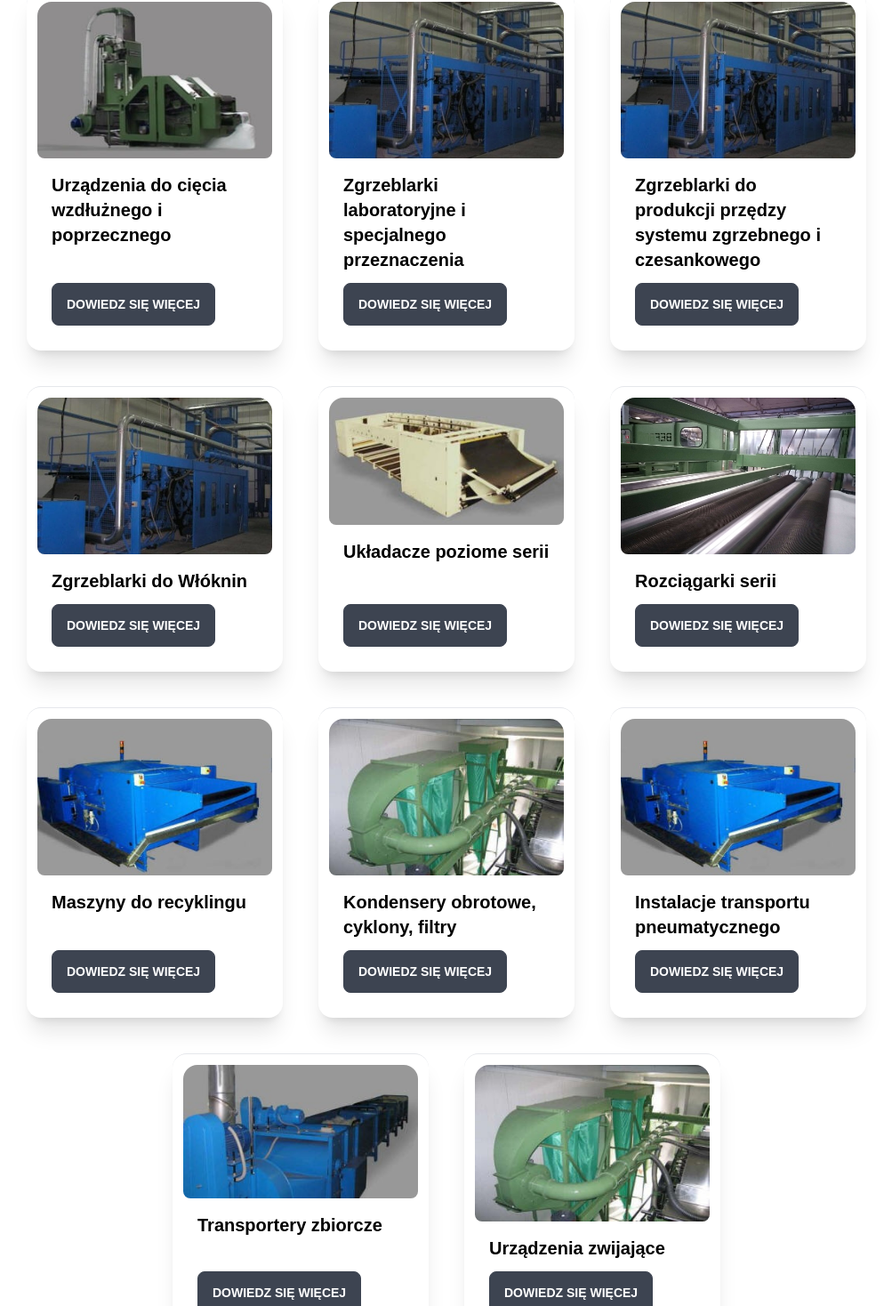
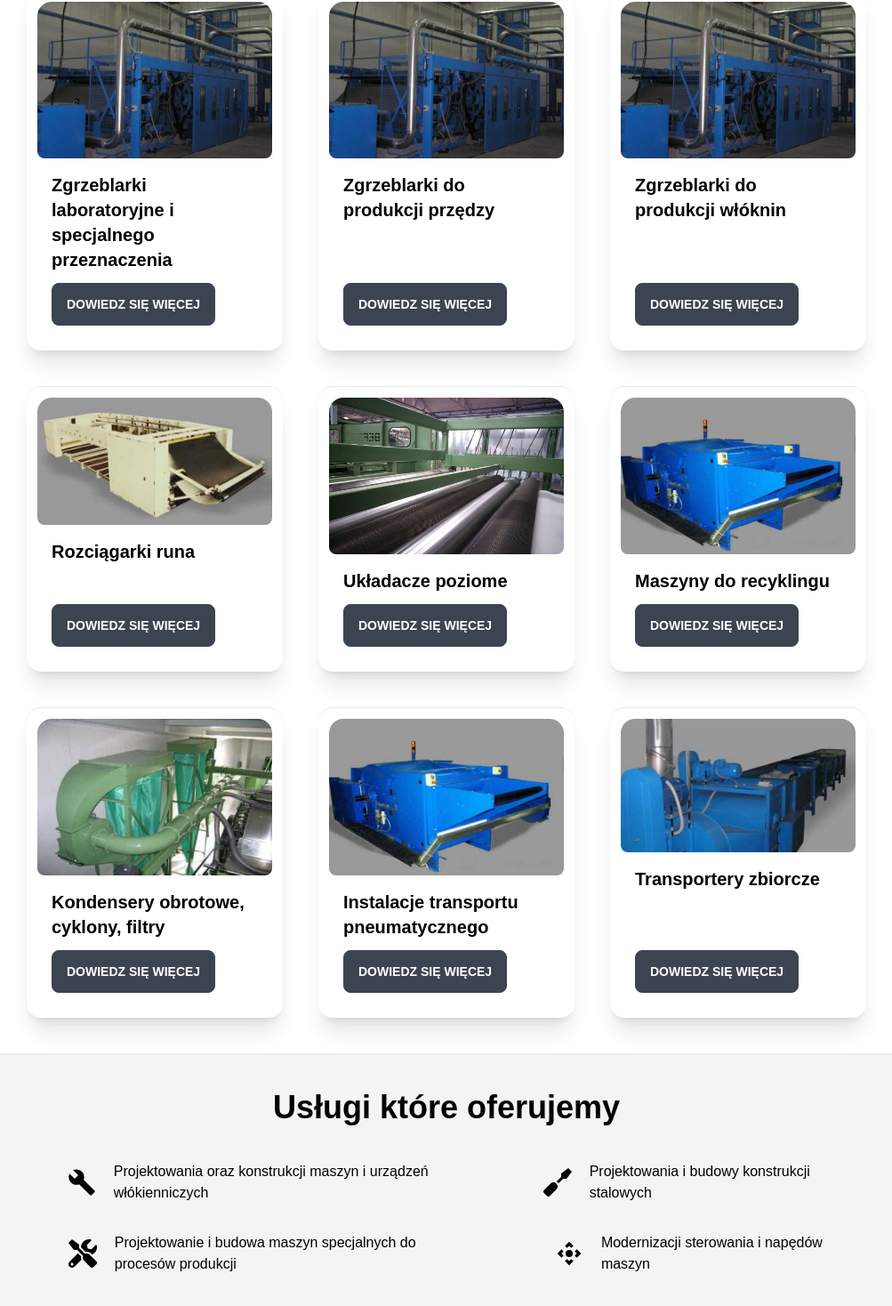
Before and after one commit to MichalBrx/Befama, a React (Vite) app: page / in a window 1280 px wide. Shown: the part 1409-2877 px from the top of the page at 89% size, without its empty margins (138-1141 px from the left). Built offline with nearby package versions, Linux system fonts and the light colour scheme.

Commit message:
Translation

```diff
--- a/public/assets/locales/pl/translation.json
+++ b/public/assets/locales/pl/translation.json
@@ -60,6 +60,20 @@
     "languages": "Wybierz język",
     "youtube": "Befama YouTube",
     "location": "Lokalizacja Befamy",
+
+    "bale": "Otwieracze bel",
+    "transport": "Transportery zbiorcze",
+    "opening": "Maszyny rozluźniające",
+    "mixing": "Komory mieszalnicze",
+    "nonwoven": "Zgrzeblarki do produkcji włóknin",
+    "carding": "Zgrzeblarki do produkcji przędzy",
+    "lab": "Zgrzeblarki laboratoryjne i specjalnego przeznaczenia",
+    "crosslappers": "Układacze poziome",
+    "webdrafters": "Rozciągarki runa",
+    "recovery": "Maszyny do recyklingu",
+    "filters": "Kondensery obrotowe, cyklony, filtry",
+    "pneumatic": "Instalacje transportu pneumatycznego",
+
     "AB6": "Wilk zgrzeblący AB6 przeznaczony jest głównie do przygotowania surowca włókienniczego przed procesem zgrzeblenia. Może on stanowić element w linii rozluźniająco-mieszającej jak również być używany jako samodzielna maszyna wstępnego rozwłókniania. Rodzaje: AB6 - wilk stacjonarny AB6A - wilk obrotowy   Parametry: szerokość robocza [mm] - 1000",
     "AB19": "",
     "AB19G": "",
@@ -83,10 +97,8 @@
     "AC5": "",
     "AC40": "",
     "AC39": "",
-    "Filters": "",
-    "Transport": "",
     "TP": "",
     "TPR": "",
-    "Curling": ""
+    "curling": ""
 
 }
--- a/src/content/Machines.tsx
+++ b/src/content/Machines.tsx
@@ -14,67 +14,57 @@ const Machnies = () => {
 
     const machines = [
         // !!!pozmieniac zdjęcia !!!
-        {type: "Maszyny rozluźniające", src: "./machines/rozluzniajacy.webp", tag: [
+        {type: t("opening") , src: "./machines/rozluzniajacy.webp", tag: [
             {name: "AB6"},
             {name: "AB19"},
             {name: "AB19G"}
         ]},
-        {type: "Otwieraczki bel", src: "./machines/Bel.webp", tag: [
+        {type: t("bale") , src: "./machines/Bel.webp", tag: [
             {name: "OB1"},
             {name: "OB2"}
         ]},
-        {type: "Komory mieszalnicze", src: "./machines/Mieszalnicza.webp", tag: [
+        {type: t("mixing") , src: "./machines/Mieszalnicza.webp", tag: [
             {name: "KMC1500"},
             {name: "KMC3000"},
             {name: "MW6"}
         ]},
-        {type: "Urządzenia do cięcia wzdłużnego i poprzecznego","src": "./machines/Specjalne.webp", tag: [
-            {name:"Urządzenia do cięcia wzdłużnego i poprzecznego"}
-        ]},
-
-        {type: "Zgrzeblarki laboratoryjne i specjalnego przeznaczenia",src: "./machines/ZespDoWloknin.webp", tag: [
+        {type: t("lab") , src: "./machines/ZespDoWloknin.webp", tag: [
             {name: "3KA"},
             {name: "3AGK"}
         ]},
-        {type: "Zgrzeblarki do produkcji przędzy systemu zgrzebnego i czesankowego",src: "./machines/ZespDoWloknin.webp", tag: [
+        {type: t("carding") , src: "./machines/ZespDoWloknin.webp", tag: [
             {name: "TYP CR"},
             {name: "TYP CS"}
         ]},
-        {type: "Zgrzeblarki do Włóknin", src: "./machines/ZespDoWloknin.webp", tag: [
+        {type: t("nonwoven") , src: "./machines/ZespDoWloknin.webp", tag: [
             {name: "CU611"},
             {name: "CU641"},
             {name: "CU661"}
         ]},
-        {type: "Układacze poziome serii", src: "./machines/Runo.webp", tag: [
+        {type: t("webdrafters"), src: "./machines/Runo.webp", tag: [
             {name: "5W50"},
             {name: "5WN700"}
         ]},
-        {type: "Rozciągarki serii", src: "./machines/rozciagarki.webp", tag: [
+        {type: t("crosslappers"), src: "./machines/rozciagarki.webp", tag: [
             {name: "Seria WD"}
         ]},
-        {type: "Maszyny do recyklingu", src: "./machines/Recykling.webp", tag: [
+        {type: t("recovery"), src: "./machines/Recykling.webp", tag: [
             {name: "Szarparki krajek AC4B"},
             {name: "Szarparka rdpadów AC5"},
             {name: "Agregaty rzarpiące AC40"},
             {name: "Krajarki rotacyjne AC39"}
         ]},
-        {type: "Kondensery obrotowe, cyklony, filtry", src: "./machines/Worki.webp", tag: [
+        {type: t("filters"), src: "./machines/Worki.webp", tag: [
             {name:"Kondensery obrotowe, cyklony, filtry"}
         ]},
-        {type: "Instalacje transportu pneumatycznego", src: "./machines/Recykling.webp", tag: [
+        {type: t("pneumatic"), src: "./machines/Recykling.webp", tag: [
             {name:"Instalacje transportu pneumatycznego"}
         ]},
-        {type: "Transportery zbiorcze", src: "./machines/Transporter.webp", tag: [
+        {type: t("transport"), src: "./machines/Transporter.webp", tag: [
             {name: "TYP TP"},
             {name:"TYP TPR"}
-        ]},
-
-        {type: "Urządzenia zwijające", src: "./machines/Worki.webp", tag: [
-            {name:"Urządzenia zwijające"}
         ]}
-
     ]
-
 
 
     return (
```
Also changed, not shown: public/assets/locales/de/translation.json (+14 -0 lines), public/assets/locales/en/translation.json (+14 -0 lines), public/assets/locales/rus/translation.json (+14 -0 lines).
